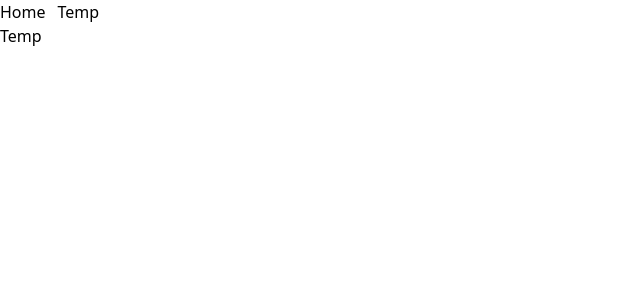
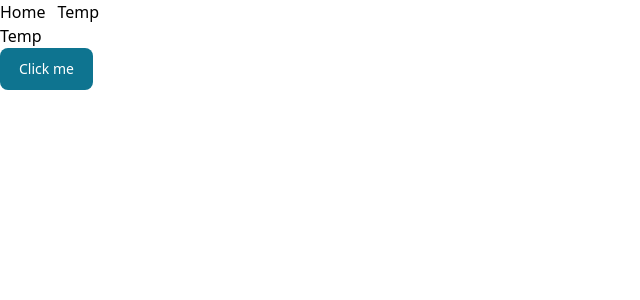
Before and after one commit to cfgmumbai24/Team-9, a React (Vite) app in the folder frontend/: page /temp in a window 1280 px wide. Shown: the top 300 px of the page, without its empty margins (0-640 px from the left). Built offline with nearby package versions, Linux system fonts and the light colour scheme.

Commit message:
init the style lib

```diff
--- a/frontend/package.json
+++ b/frontend/package.json
@@ -10,6 +10,7 @@
     "preview": "vite preview"
   },
   "dependencies": {
+    "flowbite-react": "^0.9.0",
     "react": "^18.2.0",
     "react-dom": "^18.2.0",
     "react-router-dom": "^6.23.1"
--- a/frontend/src/pages/Temp.jsx
+++ b/frontend/src/pages/Temp.jsx
@@ -1,5 +1,12 @@
+import { Button } from "flowbite-react";
+
 const Temp = () => {
-  return <div>Temp</div>;
+  return (
+    <div>
+      <div>Temp</div>
+      <Button>Click me</Button>
+    </div>
+  );
 };
 
 export default Temp;
--- a/frontend/tailwind.config.js
+++ b/frontend/tailwind.config.js
@@ -1,8 +1,12 @@
+// const flowbite = require("flowbite-react/tailwind");
+
+import flowbite from "flowbite-react/tailwind";
+
 /** @type {import('tailwindcss').Config} */
 export default {
-  content: ["./index.html", "./src/**/*.{js,ts,jsx,tsx}"],
+  content: ["./index.html", "./src/**/*.{js,ts,jsx,tsx}", flowbite.content()],
   theme: {
     extend: {},
   },
-  plugins: [],
+  plugins: [flowbite.plugin()],
 };
```
Also changed, not shown: 1 other file (tests, documents, lock files or other folders).
